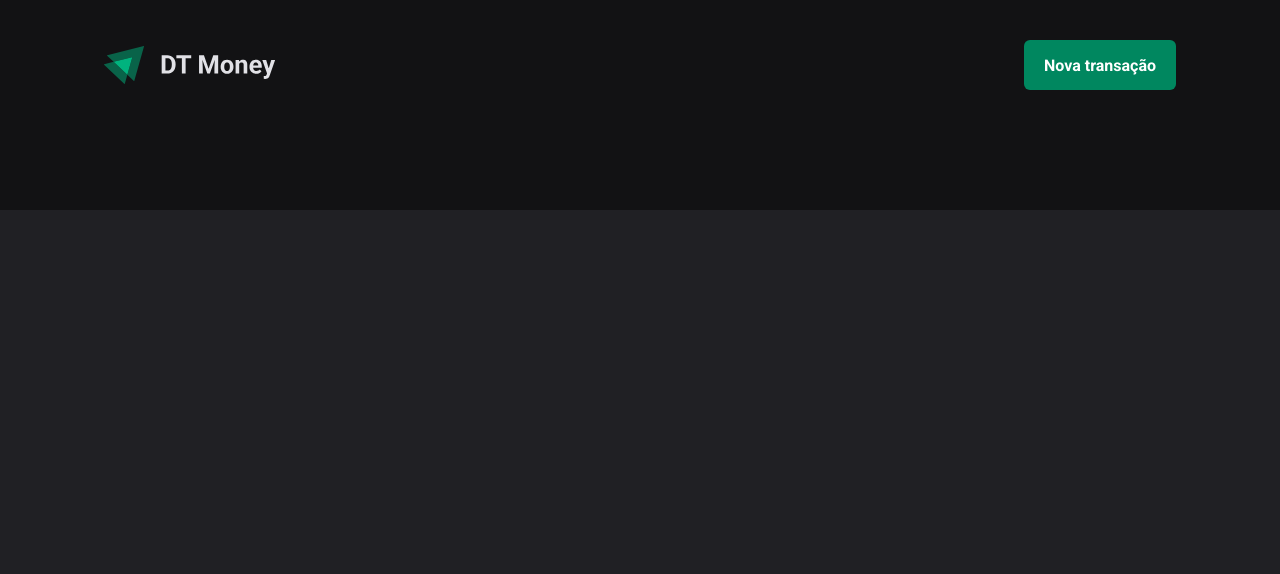
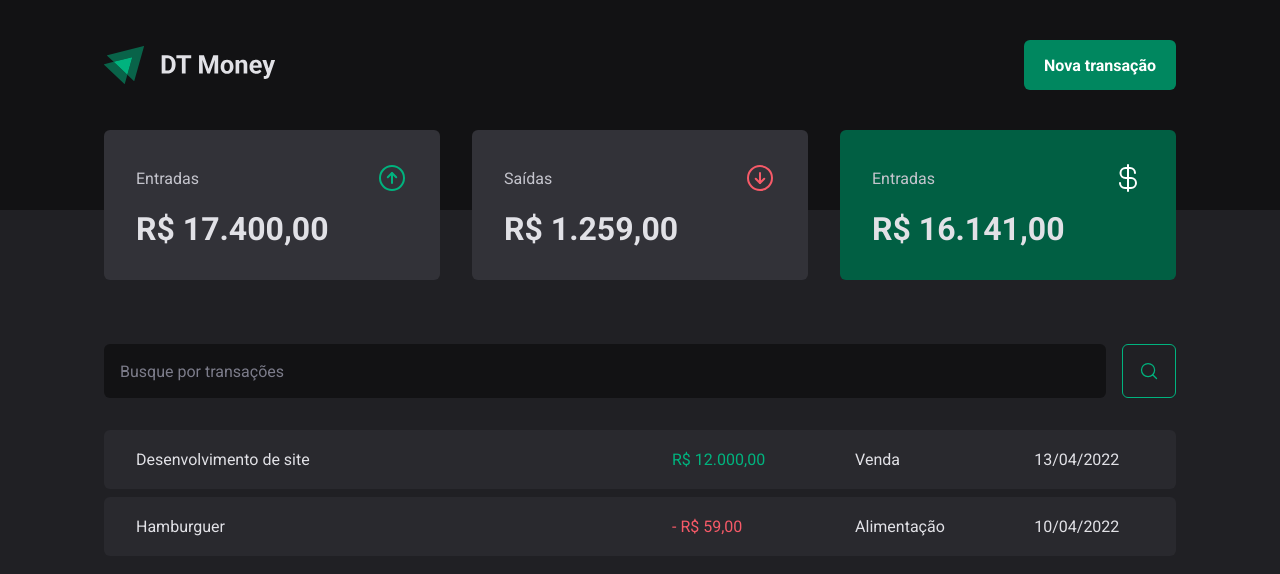
Before and after one commit to PedroSasso1/rocketseat-dt-money, a React (Vite) app: page / in a window 1280 px wide. Shown: the top 574 px of the page. Built offline with nearby package versions, Linux system fonts and the light colour scheme.

Commit message:
transactions table and search form

```diff
--- a/package.json
+++ b/package.json
@@ -10,6 +10,7 @@
     "preview": "vite preview"
   },
   "dependencies": {
+    "phosphor-react": "^1.4.1",
     "react": "^18.3.1",
     "react-dom": "^18.3.1",
     "styled-components": "^6.1.11"
--- /dev/null
+++ b/src/components/Summary/index.tsx
@@ -0,0 +1,32 @@
+import { ArrowCircleDown, ArrowCircleUp, CurrencyDollar } from 'phosphor-react'
+import { SummaryCard, SummaryContainer } from './styles'
+
+export const Summary = () => {
+  return (
+    <SummaryContainer>
+      <SummaryCard>
+        <header>
+          <span>Entradas</span>
+          <ArrowCircleUp size={32} color="#00b37e" />
+        </header>
+        <strong>R$ 17.400,00</strong>
+      </SummaryCard>
+
+      <SummaryCard>
+        <header>
+          <span>Saídas</span>
+          <ArrowCircleDown size={32} color="#f75a68" />
+        </header>
+        <strong>R$ 1.259,00</strong>
+      </SummaryCard>
+
+      <SummaryCard variant="green">
+        <header>
+          <span>Entradas</span>
+          <CurrencyDollar size={32} color="#fff" />
+        </header>
+        <strong>R$ 16.141,00</strong>
+      </SummaryCard>
+    </SummaryContainer>
+  )
+}
--- /dev/null
+++ b/src/components/Summary/styles.ts
@@ -0,0 +1,43 @@
+import styled, { css } from 'styled-components'
+
+export const SummaryContainer = styled.section`
+  width: 100%;
+  max-width: 1120px;
+  margin: 0 auto;
+  padding: 0 1.5rem;
+
+  display: grid;
+  grid-template-columns: repeat(3, 1fr);
+  gap: 2rem;
+
+  margin-top: -5rem;
+`
+
+interface SummaryCardProps {
+  variant?: 'green'
+}
+
+export const SummaryCard = styled.div<SummaryCardProps>`
+  background: ${(props) => props.theme['gray-600']};
+  border-radius: 6px;
+  padding: 2rem;
+
+  header {
+    display: flex;
+    align-items: center;
+    justify-content: space-between;
+    color: ${(props) => props.theme['gray-300']};
+  }
+
+  strong {
+    display: block;
+    margin-top: 1rem;
+    font-size: 2rem;
+  }
+
+  ${(props) =>
+    props.variant === 'green' &&
+    css`
+      background: ${props.theme['green-700']};
+    `}
+`
--- /dev/null
+++ b/src/pages/Transactions/components/SearchForm/index.tsx
@@ -0,0 +1,13 @@
+import { MagnifyingGlass } from 'phosphor-react'
+import { SearchFormContainer } from './styles'
+
+export function SearchForm() {
+  return (
+    <SearchFormContainer>
+      <input placeholder="Busque por transações" />
+      <button type="submit">
+        <MagnifyingGlass size={20} />
+      </button>
+    </SearchFormContainer>
+  )
+}
--- /dev/null
+++ b/src/pages/Transactions/components/SearchForm/styles.ts
@@ -0,0 +1,43 @@
+import styled from 'styled-components'
+
+export const SearchFormContainer = styled.form`
+  display: flex;
+  gap: 1rem;
+
+  input {
+    flex: 1;
+    border-radius: 6px;
+    border: 0;
+    background: ${(props) => props.theme['gray-900']};
+    color: ${(props) => props.theme['gray-300']};
+    padding: 1rem;
+
+    &::placeholder {
+      color: ${(props) => props.theme['gray-500']};
+    }
+  }
+
+  button {
+    display: flex;
+    align-items: center;
+    gap: 0.75rem;
+
+    border: 0;
+    padding: 1rem;
+    background: transparent;
+    border: 1px solid ${(props) => props.theme['green-300']};
+    color: ${(props) => props.theme['green-300']};
+    font-weight: bold;
+    border-radius: 6px;
+
+    &:hover {
+      background: ${(props) => props.theme['green-500']};
+      border-color: 1px solid ${(props) => props.theme['green-500']};
+      color: ${(props) => props.theme.white};
+      transition:
+        background-color 0.2s,
+        border-color 0.2s,
+        color 0.2s;
+    }
+  }
+`
--- a/src/pages/Transactions/index.tsx
+++ b/src/pages/Transactions/index.tsx
@@ -1,9 +1,41 @@
 import { Header } from '../../components/Header'
+import { Summary } from '../../components/Summary'
+import { SearchForm } from './components/SearchForm'
+import {
+  PriceHighlight,
+  TransactionsContainer,
+  TransactionsTable,
+} from './styles'
 
 export function Transactions() {
   return (
     <div>
       <Header />
+      <Summary />
+
+      <TransactionsContainer>
+        <SearchForm />
+        <TransactionsTable>
+          <tbody>
+            <tr>
+              <td width="50%">Desenvolvimento de site</td>
+              <td>
+                <PriceHighlight variant="income">R$ 12.000,00</PriceHighlight>
+              </td>
+              <td>Venda</td>
+              <td>13/04/2022</td>
+            </tr>
+            <tr>
+              <td width="50%">Hamburguer</td>
+              <td>
+                <PriceHighlight variant="outcome">- R$ 59,00</PriceHighlight>
+              </td>
+              <td>Alimentação</td>
+              <td>10/04/2022</td>
+            </tr>
+          </tbody>
+        </TransactionsTable>
+      </TransactionsContainer>
     </div>
   )
 }
--- a/src/pages/Transactions/styles.ts
+++ b/src/pages/Transactions/styles.ts
@@ -0,0 +1,41 @@
+import styled from 'styled-components'
+
+export const TransactionsContainer = styled.main`
+  width: 100%;
+  max-width: 1120px;
+  margin: 4rem auto 0;
+  padding: 0 1.5rem;
+`
+
+export const TransactionsTable = styled.table`
+  width: 100%;
+  border-collapse: separate;
+  border-spacing: 0 0.5rem;
+  margin-top: 1.5rem;
+
+  td {
+    padding: 1.25rem 2rem;
+    background: ${(props) => props.theme['gray-700']};
+
+    &:first-child {
+      border-top-left-radius: 6px;
+      border-bottom-left-radius: 6px;
+    }
+
+    &:last-child {
+      border-top-right-radius: 6px;
+      border-bottom-right-radius: 6px;
+    }
+  }
+`
+
+interface PriceHighlightProps {
+  variant: 'income' | 'outcome'
+}
+
+export const PriceHighlight = styled.span<PriceHighlightProps>`
+  color: ${(props) =>
+    props.variant === 'income'
+      ? props.theme['green-300']
+      : props.theme['red-300']};
+`
```
Also changed, not shown: 1 other file (tests, documents, lock files or other folders).
